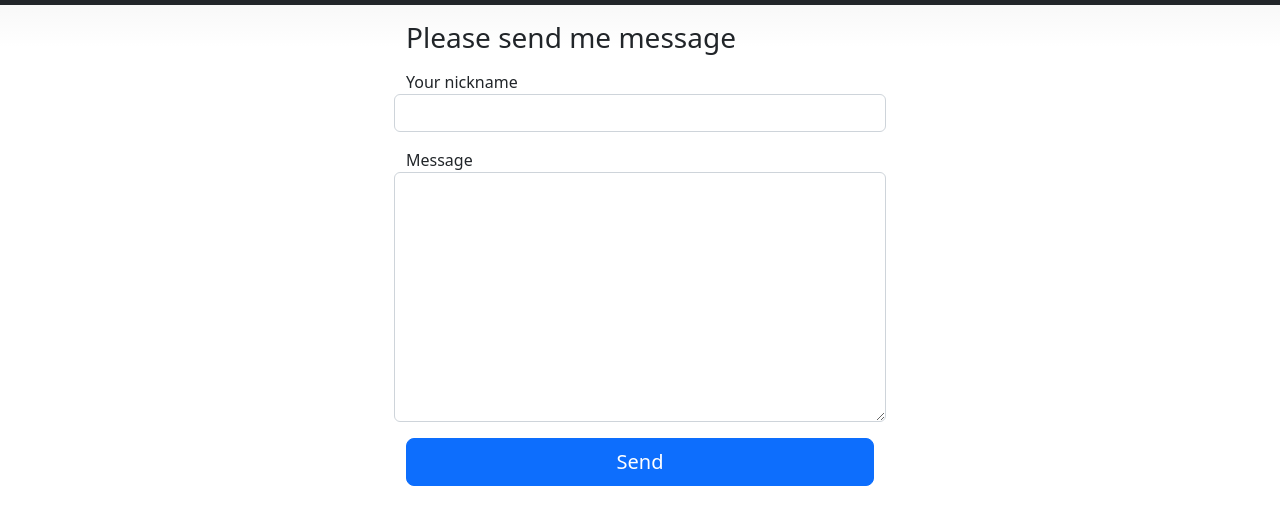
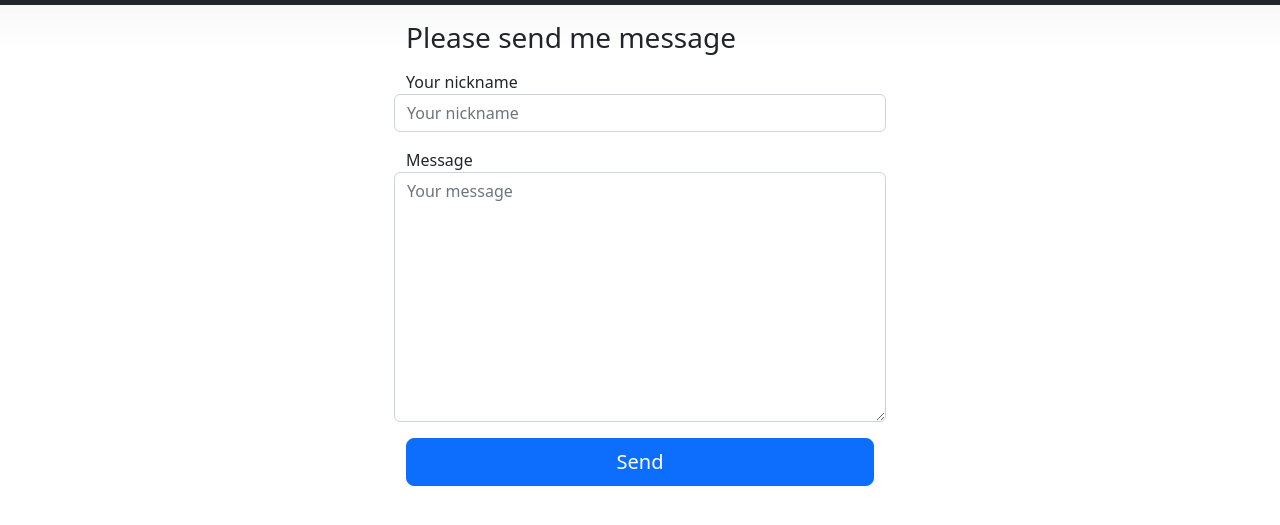
Before and after one commit to iamleeon/goit-pyweb-04, a plain HTML site: page message.html in a window 1280 px wide. Shown: the part 53-578 px from the top of the page. Drawn offline with nearby package versions, Linux system fonts and the light colour scheme.

Commit message:
improvements added

```diff
--- a/message.html
+++ b/message.html
@@ -43,12 +43,19 @@
 
           <div class="row mb-3">
             <label for="floatingInput">Your nickname</label>
-            <input type="text" class="form-control" id="floatingInput" name="username"/>
+            <input type="text"
+                   class="form-control"
+                   id="floatingInput"
+                   name="username"
+                   placeholder="Your nickname"
+                   pattern="[^&=]*"
+                   title="Please avoid using '&' and '=' "
+            />
           </div>
 
           <div class="row mb-3 h-100">
             <label for="floatingTextarea">Message</label>
-            <textarea class="form-control" id="floatingTextarea" name="message"></textarea>
+            <textarea class="form-control" id="floatingTextarea" name="message" placeholder="Your message"></textarea>
           </div>
 
           <button class="w-100 btn btn-lg btn-primary" type="submit">
```
